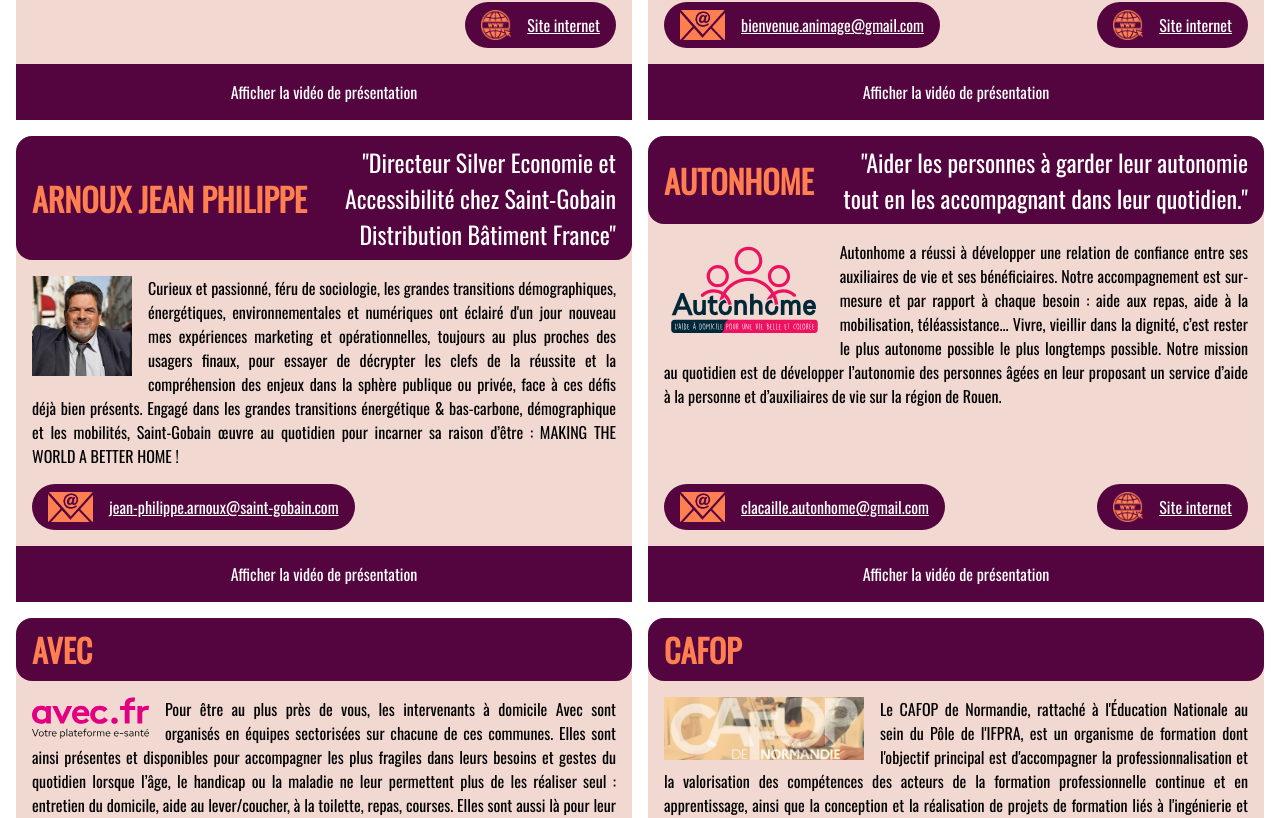
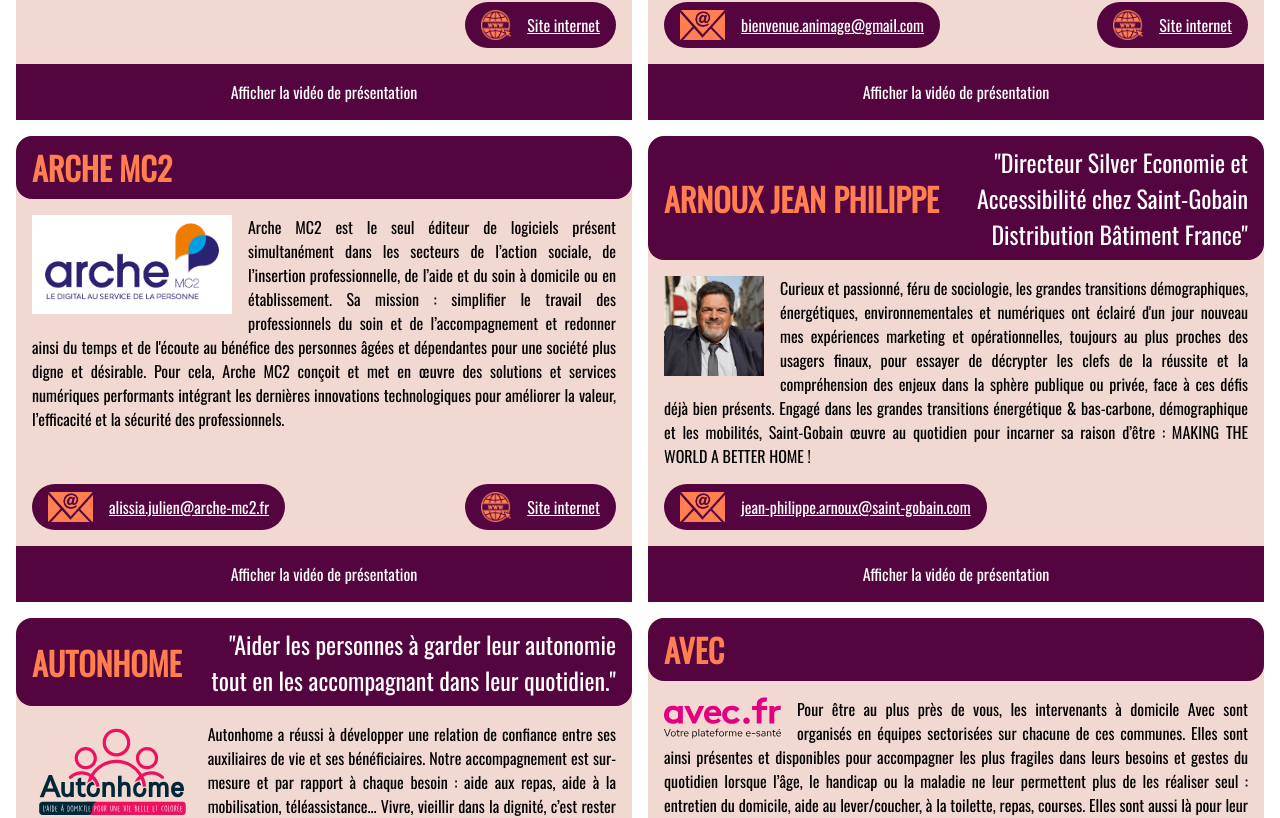
Before and after one commit to ntapiaDev/artisans-du-lien, a SvelteKit app: page /exposants in a window 1280 px wide. Shown: the part 1192-2010 px from the top of the page. Built offline with nearby package versions, Linux system fonts and the light colour scheme.

Commit message:
Mise à jour exposants

```diff
--- a/src/components/home/Atrium.svelte
+++ b/src/components/home/Atrium.svelte
@@ -13,7 +13,7 @@
 			<div class="links">
 				<a href="https://docs.google.com/forms/d/e/1FAIpQLSdhgABC-u2llTKw2tGmVNhLKAso-tlce2iHSuAFMt9_V6MG2w/viewform?usp=sf_link" target="_blank" class="primary-card">Inscription individuelle</a>
 				<a href="https://docs.google.com/forms/d/e/1FAIpQLSdJpLDOBJmzjWS8IVYRQb3QLHK2QVI4mbO16bUOuAhM5Wa9Hw/viewform?usp=sf_link" target="_blank" class="primary-card">Inscription pour les groupes obligatoires</a>
-				<p>Déjà plus de <b>250</b> inscrits !</p>
+				<p>Déjà <b>310</b> inscrits !</p>
 			</div>
 		</div>
 	</div>
--- a/src/lib/data/exponents.json
+++ b/src/lib/data/exponents.json
@@ -55,15 +55,6 @@
         "contact": "",
         "website": "https://akasha-editions.com/",
         "video": "U-8sq1dGq30"
-    },
-    {
-        "icon": "nutrisens.png",
-        "name": "Nutrisens",
-        "title": "",
-        "description": "Apporter à chaque patient, quelle que soit sa pathologie, la solution nutritionnelle la plus adaptée. Expert de l’alimentation médicale et nutrition clinique, c’est ce qui anime toutes les équipes de Nutrisens. Depuis plus de 10 ans, nous travaillons avec passion pour imaginer des aliments bien pensés, bien préparés et surtout, bons à savourer. Parce que c'est ce qui nous tient à cœur : ensemble, redonnons goût à la nutrition.",
-        "contact": "scormier@nutrisens.fr",
-        "website": "https://www.nutrisens.com",
-        "video": "BAjE-Wg-zyM"
     },
     {
         "icon": "LaCigaleEtLaFourmi.png",
@@ -267,15 +258,6 @@
         "video": "tA6dLHlWMD8"
     },
     {
-        "icon": "uniscite.png",
-        "name": "SOLIDARITE SENIORS (SC2S)",
-        "title": "",
-        "description": "S’engager dans le programme Solidarité Seniors que déploie Unis-Cité, c’est rejoindre la mobilisation nationale « Service Civique Solidarité Seniors » (SC2S) qui vise à lutter massivement contre l’isolement des personnes âgées.",
-        "contact": "jduteurtre@sc-solidariteseniors.fr",
-        "website": "https://www.service-civique.gouv.fr/trouver-ma-mission/rouen-solidarite-seniors-sc2s-engage-toi-pour-lutter-contre-lisolement-des-seniors-642fe5c933401b0274423d44",
-        "video": ""
-    },
-    {
         "icon": "animage.png",
         "name": "ANIM’ÂGE",
         "title": "",
@@ -411,15 +393,6 @@
         "video": ""
     },
     {
-        "icon": "synerpa.png",
-        "name": "SYNERPA Domicile",
-        "title": "",
-        "description": "Créé en juin 2001, le SYNERPA est la 1ère Confédération de l’hébergement, de l’aide et de l’accompagnement de la Personne âgée. Il regroupe les principaux acteurs privés français des EHPAD (Établissements d’hébergement pour personnes âgées dépendantes), des Résidences Services Seniors (RSS) avec le SYNERPA RSS, et des Services et Soins à Domicile avec le SYNERPA Domicile. Le SYNERPA rassemble 2 520 adhérents dont 1 800 EHPADs, 120 RSS et 600 agences de Services et Soins à Domicile, soit plus de 200 000 personnes hébergées et aidées et 120 000 salariés.",
-        "contact": "buys@synerpa.fr",
-        "website": "https://www.synerpa.fr",
-        "video": ""
-    },
-    {
         "icon": "saad.svg",
         "name": "S.A.A.D du CCAS DE GRAND-QUEVILLY",
         "title": "",
@@ -447,24 +420,6 @@
         "video": ""
     },
     {
-        "icon": "Retravailler.webp",
-        "name": "RETRAVAILLER",
-        "title": "",
-        "description": "Retravailler accompagne salariés et demandeurs d’emploi tout au long de leur parcours professionnel dans le cadre de prestations financées par les OPCA, Pôle Emploi, l’Agefiph, les Conseils Régionaux et Départementaux…",
-        "contact": "",
-        "website": "https://www.retravailler.org/nos-metiers",
-        "video": ""
-    },
-    {
-        "icon": "archimaide76.png",
-        "name": "Interm'Aide Emploi",
-        "title": "",
-        "description": "Interm’Aide Emploi est l’association d’insertion par l’activité économique basée au cœur du quartier prioritaire des Hauts de Rouen, à l’écoute des partenaires pour monter des projets innovants d’inclusion sociale à destination des demandeurs d’emplois de la Métropole.",
-        "contact": "dir.intermaide.emploi@wanadoo.fr",
-        "website": "https://archimaide76.fr/intermaide-emploi",
-        "video": ""
-    },
-    {
         "icon": "CNAV.png",
         "name": "CNAV",
         "title": "Conseil National auto-proclamé de la Vieillesse",
@@ -472,5 +427,23 @@
         "contact": "",
         "website": "https://www.cnav-demain.fr",
         "video": ""
+    },
+    {
+        "icon": "arche-mc2.png",
+        "name": "Arche MC2",
+        "title": "",
+        "description": "Arche MC2 est le seul éditeur de logiciels présent simultanément dans les secteurs de l’action sociale, de l’insertion professionnelle, de l’aide et du soin à domicile ou en établissement. Sa mission : simplifier le travail des professionnels du soin et de l’accompagnement et redonner ainsi du temps et de l'écoute au bénéfice des personnes âgées et dépendantes pour une société plus digne et désirable. Pour cela, Arche MC2 conçoit et met en œuvre des solutions et services numériques performants intégrant les dernières innovations technologiques pour améliorer la valeur, l’efficacité et la sécurité des professionnels.",
+        "contact": "alissia.julien@arche-mc2.fr",
+        "website": "https://www.arche-mc2.fr",
+        "video": "RP2zkYdaBmY"
+    },
+    {
+        "icon": "SC2S_NORMANDIE.png",
+        "name": "SC2S",
+        "title": "Rejoindre le SC2S pour vivre une mission utile et inoubliable",
+        "description": "SC2S, le Service Civique Solidarité Seniors, te propose de t’engager dans une mission avec pour objectif de rompre l’isolement que vivent les personnes âgées en dynamisant leur quotidien. Les missions, qui ont lieu à domicile ou dans des structures d’accueil collectives (EHPAD, résidences seniors...), sont variées et généralement menées en duo, avec un autre volontaire.",
+        "contact": "jduteurtre@sc-solidariteseniors.fr",
+        "website": "https://www.sc-solidariteseniors.fr",
+        "video": "nfZ4gbMDzKE"
     }
 ]
```
Also changed, not shown: static/exponents/SC2S_NORMANDIE.png (added), static/exponents/arche-mc2.png (added).
